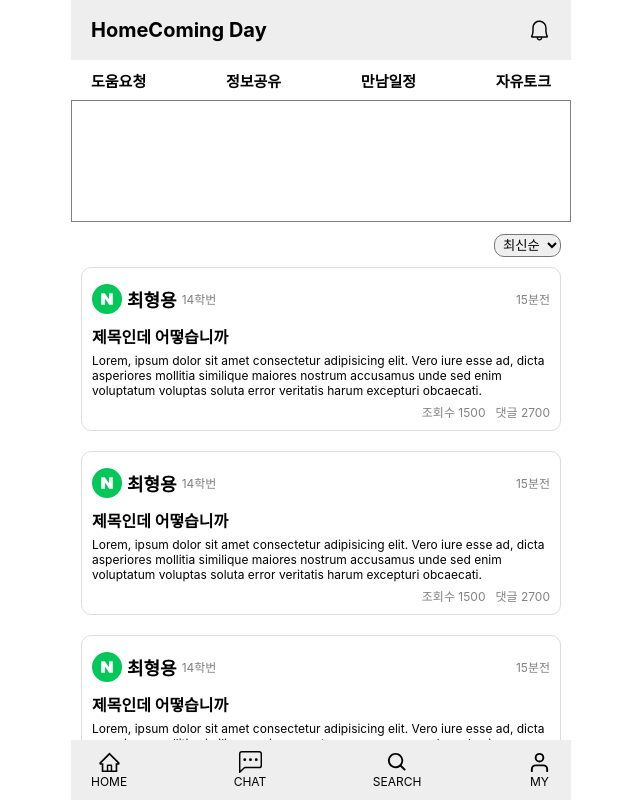
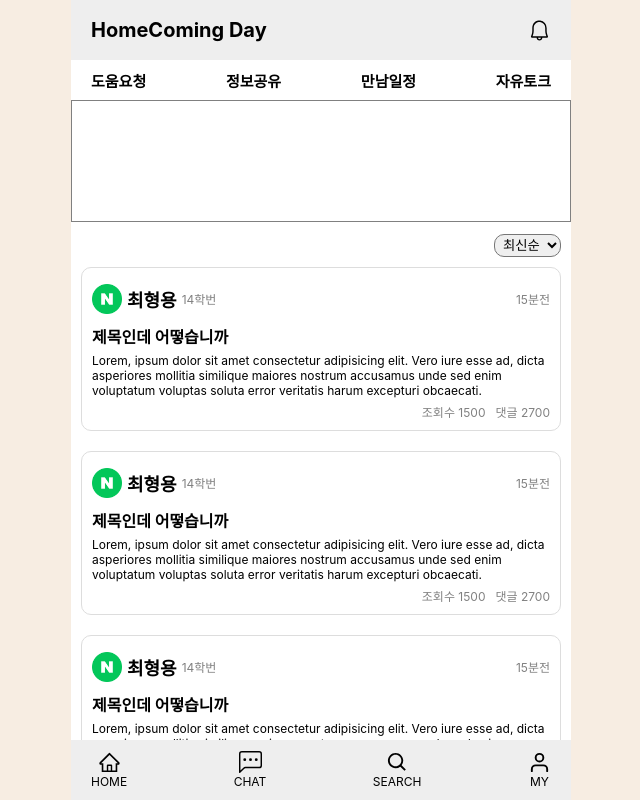
Before and after one commit to jennywoon/HomeComingDay, a React (Create React App) app: page / in a window 1280 px wide. Shown: the top 800 px of the page, without its empty margins (319-959 px from the left). Built offline with nearby package versions, Linux system fonts and the light colour scheme.

Commit message:
스타일컴포넌트 주석 제거

```diff
--- a/src/components/BottomTap.jsx
+++ b/src/components/BottomTap.jsx
@@ -46,13 +46,10 @@ const SecondWrap = styled.div`
     bottom: 0;
 `
 const Bottom = styled.div`
-    /* width: 420px; */
     height: 60px;
-    /* border: 1px solid red; */
     display: flex;
     justify-content: space-between;
     align-items: center;
-    /* padding: 0 50px; */
 `
 
 const Tap = styled.div`
@@ -60,7 +57,6 @@ const Tap = styled.div`
     flex-direction: column;
     align-items: center;
     cursor: pointer;
-    /* padding: 0 20px; */
 `
 const TapTitle = styled.div`
     font-size: 12px;
--- a/src/components/Header.jsx
+++ b/src/components/Header.jsx
@@ -31,5 +31,4 @@ const HeaderContainer = styled.div`
 `
 
 const HeaderTitle = styled.div`
-    /* padding-left: 20px; */
 `
--- a/src/components/HeaderTap.jsx
+++ b/src/components/HeaderTap.jsx
@@ -25,7 +25,6 @@ export default HeaderTap;
 const Navbar = styled.div`
     width: 100%;
     height: 40px;
-    /* border: 1px solid green; */
     display: flex;
     justify-content: space-between;
     align-items: center;
--- a/src/components/Help.jsx
+++ b/src/components/Help.jsx
@@ -164,7 +164,6 @@ const HelpCard = styled.div`
   padding: 10px;
   border: 1px solid #ddd;
   border-radius: 10px;
-  /* box-shadow: 5px 3px 3px -2px rgba(0,0,0,0.10); */
   cursor: pointer;
   margin-bottom: 20px;
 `;
@@ -190,7 +189,6 @@ const HeadTime = styled.p`
     margin-left: auto;
 `
 const CardBody = styled.div`
-    /* border: 1px solid red; */
 `
 const BodyTitle = styled.h3`
     margin: 5px 0px;
--- a/src/components/Home.jsx
+++ b/src/components/Home.jsx
@@ -21,12 +21,7 @@ export default Home;
 
 const HomeContainer = styled.div`
     width: 100%;
-    /* height: 800px; */
     height: 100%;
-    /* height: calc(var(--vh, 1vh) * 93); */
-    /* border: 1px solid red; */
     display: flex;
     flex-direction: column;
-    /* overflow-y: scroll; */
-    /* overflow-x: hidden; */
 `
--- a/src/components/Layout.jsx
+++ b/src/components/Layout.jsx
@@ -22,14 +22,12 @@ export default Layout;
 
 const LayoutContainer = styled.div`
   margin: 0 auto;
-  width: 500px;
+  width: 100%;
   height: 100%;
-  /* height: calc(var(--vh, 1vh) * 100); */
   background-color: #f7ede2;
   display: flex;
   justify-content: center;
   @media only screen and (max-width: 768px) {
-    /* border: 1px solid blue; */
     width: 100%;
     height: 100%;
     display: flex;
@@ -38,10 +36,7 @@ const LayoutContainer = styled.div`
 `;
 
 const LayoutWrap = styled.div`
-  /* width: 420px; */
-  /* height: 929px; */
-  /* height: calc(var(--vh, 1vh) * 100); */
-  width: 100%;
+  width: 500px;
   background-color: white;
   display: flex;
   flex-direction: column;
```
